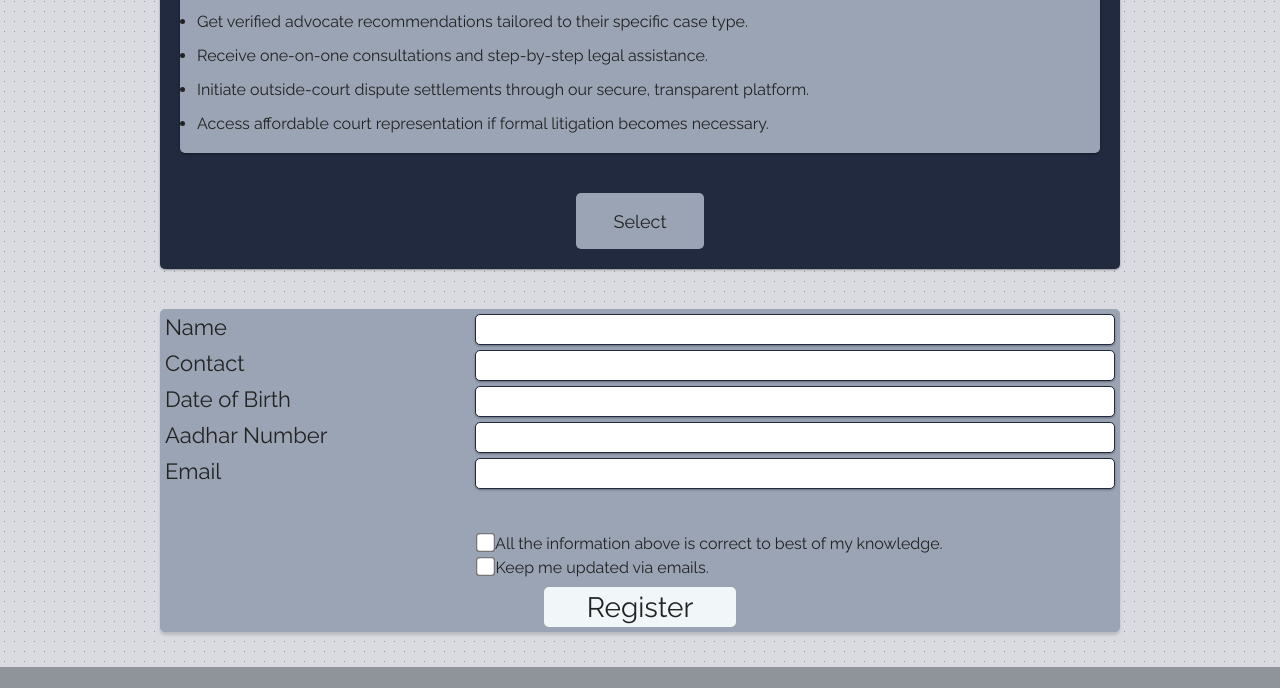
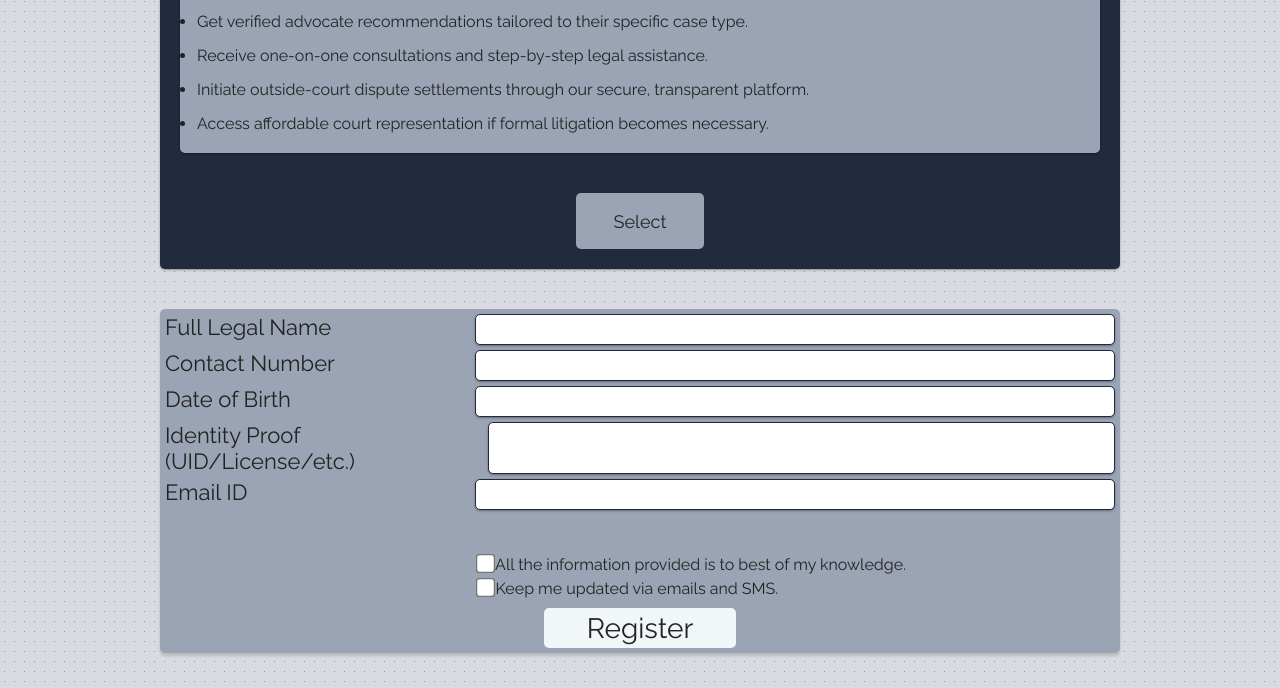
Before and after one commit to d1vij/vakalatnama-website, a website built with Vite: page src/pages/login/user/index.html in a window 1280 px wide. Shown: the part 533-1221 px from the top of the page. Before the commit the page ends 1200 px from the top, so only its background shows below. Built offline with nearby package versions, Linux system fonts and the light colour scheme; a web font is replaced by a local one.

Commit message:
index.html

```diff
--- a/src/pages/login/user/index.html
+++ b/src/pages/login/user/index.html
@@ -43,7 +43,7 @@
       </div>
       <form id="info-form" action="../../chat/ai/" method="">
         <label for="name-input" class="input-label">
-          Name
+          Full Legal Name
           <input
             type="text"
             name=""
@@ -54,7 +54,7 @@
           />
         </label>
         <label for="contact-no" class="input-label">
-          Contact
+          Contact Number
           <input
             type="text"
             name=""
@@ -76,7 +76,7 @@
           />
         </label>
         <label for="aadhar" class="input-label">
-          Aadhar Number
+          Identity Proof (UID/License/etc.)
           <input
             type="text"
             name=""
@@ -87,7 +87,7 @@
           />
         </label>
         <label for="email" class="input-label">
-          Email
+          Email ID
           <input
             type="text"
             name=""
@@ -101,11 +101,11 @@
         <div id="consents">
           <label for="consent-1">
             <input id="consent-1" type="checkbox" name="" value="" requried />
-            All the information above is correct to best of my knowledge.
+            All the information provided is to best of my knowledge.
           </label>
           <label for="consent-2">
             <input id="consent-2" type="checkbox" name="" value="" requried />
-            Keep me updated via emails.
+            Keep me updated via emails and SMS.
           </label>
         </div>
 
```
